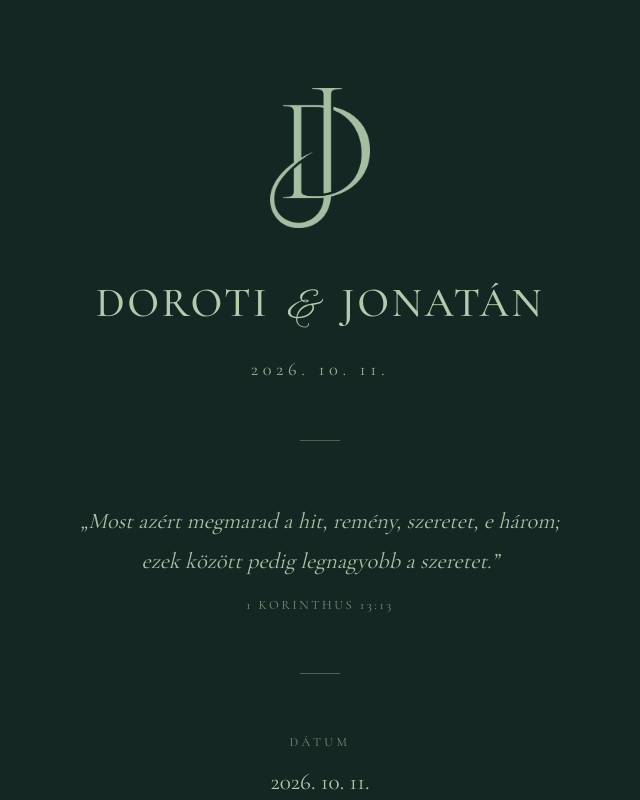
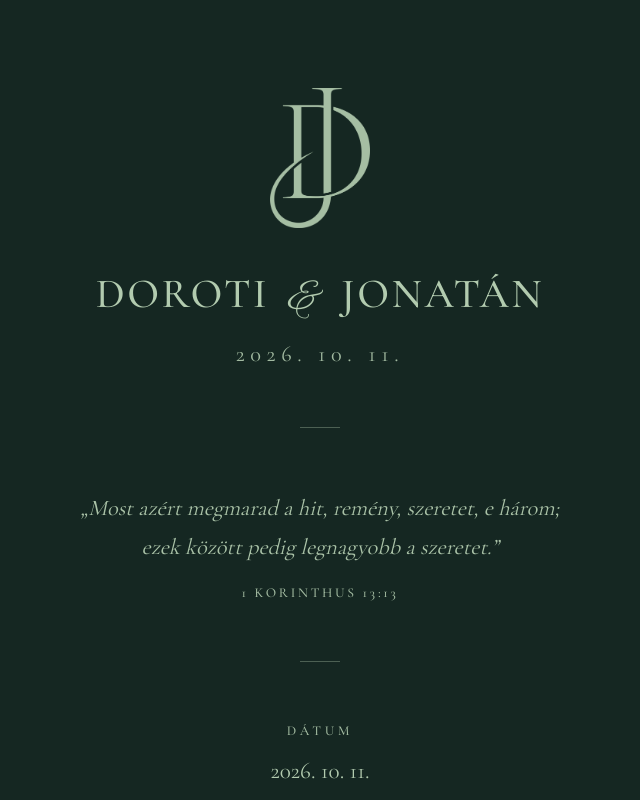
Before and after one commit to davidsimo2105/Doroti-Jonathan, a Next.js app: page / in a window 1280 px wide. Shown: the top 800 px of the page, without its empty margins (320-960 px from the left). Built offline with nearby package versions, Linux system fonts and the light colour scheme.

Commit message:
feat: refine invitation typography, add loading screen, fix RSVP line breaks

```diff
--- a/app/globals.css
+++ b/app/globals.css
@@ -32,6 +32,45 @@ body {
 a {
   color: inherit;
   text-decoration: none;
+}
+
+.loadingScreen {
+  position: fixed;
+  inset: 0;
+  z-index: 999;
+  display: flex;
+  align-items: center;
+  justify-content: center;
+  background: var(--background);
+  transition: opacity 0.7s ease;
+}
+
+.loadingScreen.hidden {
+  opacity: 0;
+  pointer-events: none;
+}
+
+.loadingScreen img {
+  width: 56px;
+  height: auto;
+  animation: loadingPulse 1.8s ease-in-out infinite;
+}
+
+@keyframes loadingPulse {
+  0%,
+  100% {
+    opacity: 0.45;
+  }
+  50% {
+    opacity: 0.95;
+  }
+}
+
+@media (prefers-reduced-motion: reduce) {
+  .loadingScreen img {
+    animation: none;
+    opacity: 0.8;
+  }
 }
 
 /* Mobile-first: base rules target small screens, min-width queries scale up. */
@@ -75,7 +114,7 @@ a {
   font-weight: 500;
   letter-spacing: 0.06em;
   text-transform: uppercase;
-  line-height: 1.3;
+  line-height: 0.9;
 }
 
 .names .amp {
@@ -90,10 +129,10 @@ a {
 
 .date {
   margin-top: 1rem;
-  font-size: 1.05rem;
+  font-size: 1.25rem;
   letter-spacing: 0.25em;
   text-transform: uppercase;
-  opacity: 0.85;
+  opacity: 0.9;
 }
 
 .quote {
@@ -106,17 +145,19 @@ a {
 
 .quoteRef {
   margin-top: 1.1rem;
-  font-size: 0.8rem;
+  font-size: 0.85rem;
+  font-weight: 500;
   letter-spacing: 0.2em;
   text-transform: uppercase;
-  opacity: 0.65;
+  opacity: 0.9;
 }
 
 .label {
-  font-size: 0.78rem;
+  font-size: 0.85rem;
+  font-weight: 500;
   letter-spacing: 0.28em;
   text-transform: uppercase;
-  opacity: 0.65;
+  opacity: 0.9;
   margin-bottom: 0.85rem;
 }
 
@@ -141,7 +182,7 @@ a {
 }
 
 .body {
-  font-size: 1.05rem;
+  font-size: 0.95rem;
   line-height: 1.85;
   opacity: 0.9;
 }
@@ -184,7 +225,7 @@ a {
   }
 
   .date {
-    font-size: 1.15rem;
+    font-size: 1.4rem;
   }
 
   .quote {
--- a/app/layout.tsx
+++ b/app/layout.tsx
@@ -1,5 +1,6 @@
 import type { Metadata, Viewport } from "next";
 import { Cormorant_Garamond, Alex_Brush } from "next/font/google";
+import LoadingScreen from "./loading-screen";
 import "./globals.css";
 
 const cormorant = Cormorant_Garamond({
@@ -16,7 +17,7 @@ const script = Alex_Brush({
 });
 
 export const metadata: Metadata = {
-  title: "Doroti & Jonatán — Esküvő",
+  title: "Doroti & Jonatán",
   description: "Doroti és Jonatán esküvői meghívója — 2026.10.11.",
 };
 
@@ -32,7 +33,10 @@ export default function RootLayout({
 }>) {
   return (
     <html lang="hu" className={`${cormorant.variable} ${script.variable}`}>
-      <body>{children}</body>
+      <body>
+        <LoadingScreen />
+        {children}
+      </body>
     </html>
   );
 }
--- /dev/null
+++ b/app/loading-screen.tsx
@@ -0,0 +1,25 @@
+"use client";
+
+import Image from "next/image";
+import { useEffect, useState } from "react";
+
+export default function LoadingScreen() {
+  const [hidden, setHidden] = useState(false);
+
+  useEffect(() => {
+    const minDelay = new Promise((resolve) => setTimeout(resolve, 600));
+    const fontsReady =
+      "fonts" in document ? document.fonts.ready : Promise.resolve();
+
+    Promise.all([minDelay, fontsReady]).then(() => setHidden(true));
+  }, []);
+
+  return (
+    <div
+      className={`loadingScreen${hidden ? " hidden" : ""}`}
+      aria-hidden={hidden}
+    >
+      <Image src="/images/logo.png" alt="" width={1040} height={1459} priority />
+    </div>
+  );
+}
--- a/app/page.tsx
+++ b/app/page.tsx
@@ -68,12 +68,14 @@ export default function Home() {
 
       <section className="section">
         <p className="body">
-          Kérünk benneteket, hogy részvételi szándékotokat 2026. augusztus
-          24-ig bezárólag jelezzétek számunkra.
+          Kérünk benneteket, hogy részvételi szándékotokat
+          <br />
+          2026. augusztus 24-ig bezárólag jelezzétek számunkra.
         </p>
         <p className="body">
-          Amennyiben gyermekeitekkel együtt érkeznétek, kérjük, ezt a
-          visszajelzésben külön jelezzétek.
+          Amennyiben gyermekeitekkel együtt érkeznétek, kérjük,
+          <br />
+          ezt a visszajelzésben külön jelezzétek.
         </p>
 
         <div className="contact">
```
